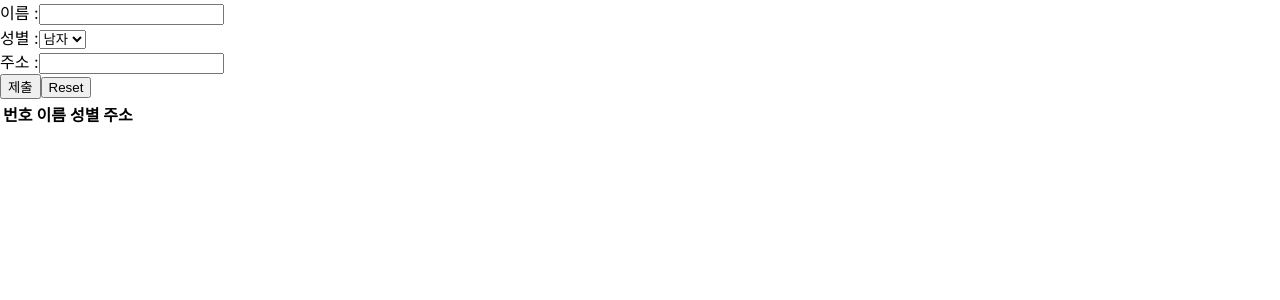
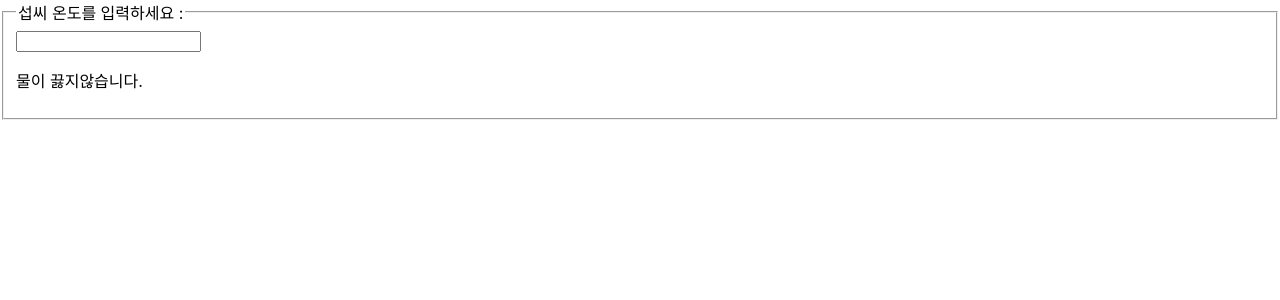
Before and after one commit to Hyoeun01/react-workspace, a React (Create React App) app in the folder my-app/: page / in a window 1280 px wide. Shown: the top 300 px of the page. Built offline with nearby package versions, Linux system fonts and the light colour scheme.

Commit message:
하위컴포넌트에서 state 공유하기

```diff
--- /dev/null
+++ b/my-app/src/chapter12/BoilingVerdict.jsx
@@ -0,0 +1,10 @@
+import React from "react";
+
+function BoilingVerdict(props) {
+    if(props.celsius >= 100){
+        return <p> 물이 끓습니다. </p>
+    }
+    return <p> 물이 끓지않습니다.</p>
+}
+
+export default BoilingVerdict;
--- /dev/null
+++ b/my-app/src/chapter12/Calculator.jsx
@@ -0,0 +1,20 @@
+import React, { useState } from "react";
+import BoilingVerdict from "./BoilingVerdict";
+
+function Calculator(props) {
+    const [temperature, setTemperature] = useState('');
+
+    const handleChange = (event) => {
+        setTemperature(event.target.value);
+    }
+
+    return (
+        <fieldset>
+            <legend>섭씨 온도를 입력하세요 : </legend>
+            <input value={temperature} onChange={handleChange} />
+            <BoilingVerdict celsius = {parseFloat(temperature)} />
+        </fieldset>
+    );
+}
+
+export default Calculator;
--- a/my-app/src/index.js
+++ b/my-app/src/index.js
@@ -34,6 +34,7 @@ import NameForm from './chapter11/NameForm';
 import RequestForm from './chapter11/RequestForm';
 import SignupForm from './chapter11/SignupForm';
 import SignUp2 from './chapter11/Signup2';
+import Calculator from './chapter12/Calculator';
 
 const root = ReactDOM.createRoot(document.getElementById('root'));
  //setInterval(() => {
@@ -69,7 +70,8 @@ const root = ReactDOM.createRoot(document.getElementById('root'));
       {/* <NameForm /> */}
       {/* <RequestForm /> */}
       {/* <SignupForm /> */}
-      <SignUp2 />
+      {/* <SignUp2 /> */}
+      <Calculator />
     </React.StrictMode>
   );
   //  },1000);
```
